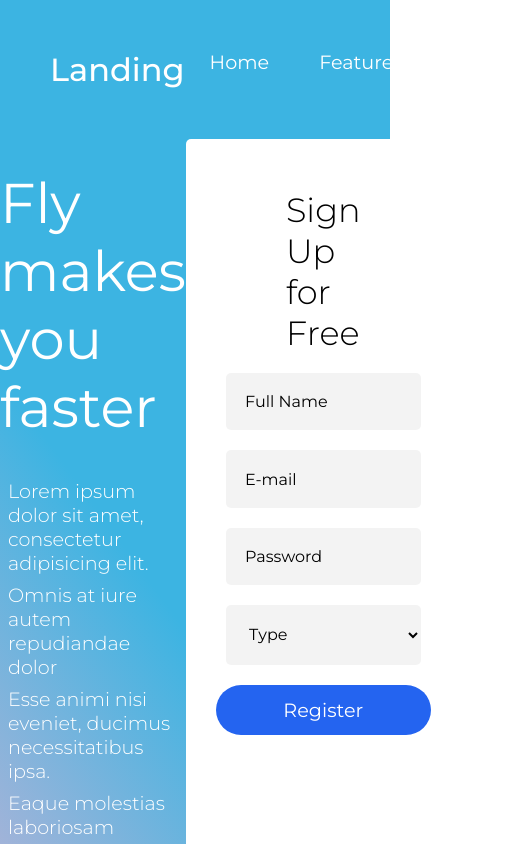
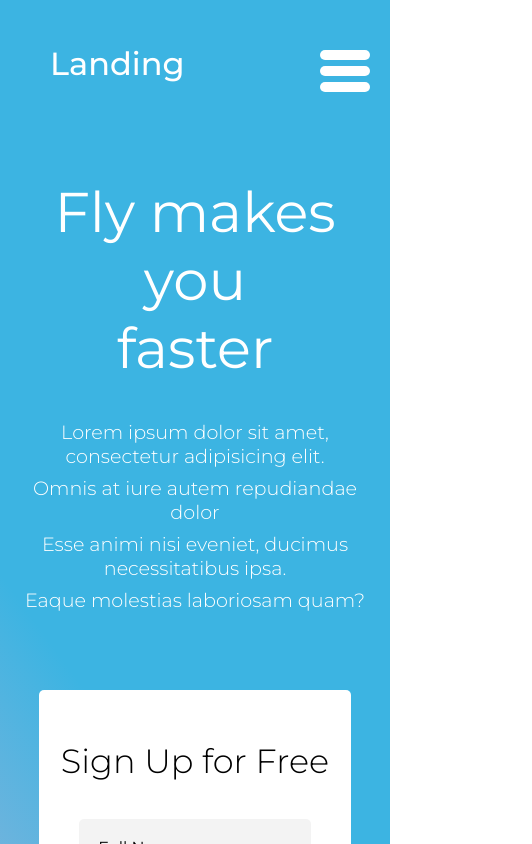
Before and after one commit to JoaoMaciel5G/landing-page-react, a React (Vite) app: page / in a window 390 px wide. Shown: the top 844 px of the page, 532 px wide, since content can reach past the window. Built offline with nearby package versions, Linux system fonts and the light colour scheme.

Commit message:
add responsivity

```diff
--- a/src/components/Header.css
+++ b/src/components/Header.css
@@ -9,4 +9,6 @@
     font-weight: 500;
     font-size: 2rem;
     color: rgb(255, 255, 255);
+    position: relative;
+    bottom: 6px;
 }
--- a/src/components/NavBar.css
+++ b/src/components/NavBar.css
@@ -1,5 +1,22 @@
 ul{
     font-size: 1.2rem;
+}
+.nav{
+    display: flex;
+}
+#hamburguer{
+    cursor: pointer;
+    display: none;
+}
+.spanHamburguer{
+    width: 50px;
+    height: 10px;
+    background-color: white;
+    border-radius: 10px;
+    margin-bottom: 6px;
+}
+.show{
+    display: block;
 }
 .link{
     padding: 0 25px 0 25px ;
@@ -10,3 +27,17 @@ ul{
     transition: 2s;
     color: black;
 }
+@media only screen and (max-width: 600px){
+    #hamburguer{
+        display: block;
+        position: relative;
+        left: 30px;
+    }
+    .nav{
+        display: none;
+    }
+    .show{
+        display: flex;
+        flex-direction: column;
+    }
+}
--- a/src/components/NavBar.jsx
+++ b/src/components/NavBar.jsx
@@ -1,11 +1,19 @@
 import { Link } from "react-router-dom"
+import { useState } from "react"
 import "./NavBar.css"
 
 export default function NavBar(){
+    let [changeClass, setClass] = useState(true)
+
     return(
         <div>
             <nav>
-                <ul>
+            <div id="hamburguer" onClick={()=> setClass(!changeClass)}>
+                    <div className="spanHamburguer"></div>
+                    <div className="spanHamburguer"></div>
+                    <div className="spanHamburguer"></div>
+                </div>
+                <ul className={changeClass ? "nav" : "show"}>
                     <Link className="link" to="/">Home</Link>
                     <Link className="link" to="/features">Features</Link>
                     <Link className="link" to="/login">Login</Link>
--- a/src/components/SignUp.css
+++ b/src/components/SignUp.css
@@ -3,11 +3,13 @@
     flex-direction: column;
     background-color: #fff;
     border-radius: 5px;
+    width: 40%;
 }
 .sign h2{
     color: black;
     font-weight: 300;
-    padding: 50px 100px 20px 100px;
+    text-align: center;
+    padding: 38px 0;
     font-size: 2.1rem;
 }
 .input{
@@ -43,3 +45,20 @@ select option{
 #btn:hover{
     background-color: rgb(10, 197, 66);
 }
+
+@media only screen and (max-width: 1126px){
+    .sign{
+        width: 50%;
+    }
+    .sign h2{
+        padding-top: 50px;
+        text-align: center;
+    }
+}
+@media only screen and (max-width: 830px){
+    .sign{
+        display: block;
+        margin: 0 auto;
+        width: 80%;
+    }
+}
--- a/src/index.css
+++ b/src/index.css
@@ -9,7 +9,3 @@
     border: none;
     text-decoration: none;
 }
-body, html{
-    width: 100%;
-    height: 100%;
-}
--- a/src/pages/Home/Home.css
+++ b/src/pages/Home/Home.css
@@ -5,11 +5,14 @@
     display: flex;
     justify-content: space-around;
 }
+.enum{
+    width: 35%;
+}
 .enum h2{
     color: white;
     font-size: 3.5rem;
     font-weight: 400;
-    padding: 30px 0 30px 0;
+    padding: 30px 0;
 }
 .enum p{
     font-size: 1.2rem;
@@ -17,3 +20,13 @@
     margin: 8px;
     color: white;
 }
+@media only screen and (max-width: 830px){
+    .register{
+        flex-direction: column;
+    }
+    .enum{
+        width: 100%;
+        text-align: center;
+        margin-bottom: 70px;
+    }
+}
--- a/src/pages/Home/Home.jsx
+++ b/src/pages/Home/Home.jsx
@@ -6,7 +6,7 @@ import "./Home.css";
 export default function Home() {
   return (
     <div className="main">
-        <Header />
+        <Header/>
         <div className="register">
           <div className="enum">
             <h2>
```
